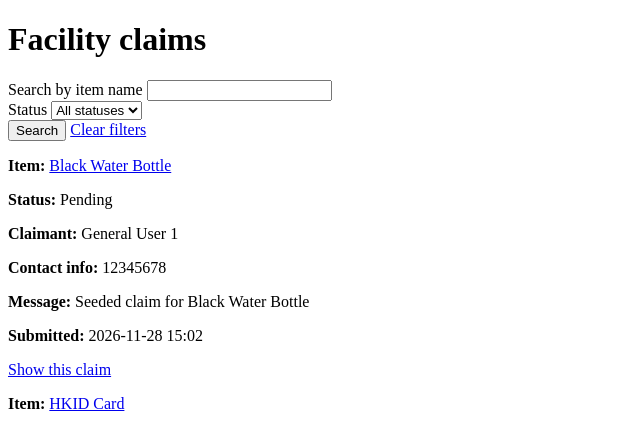
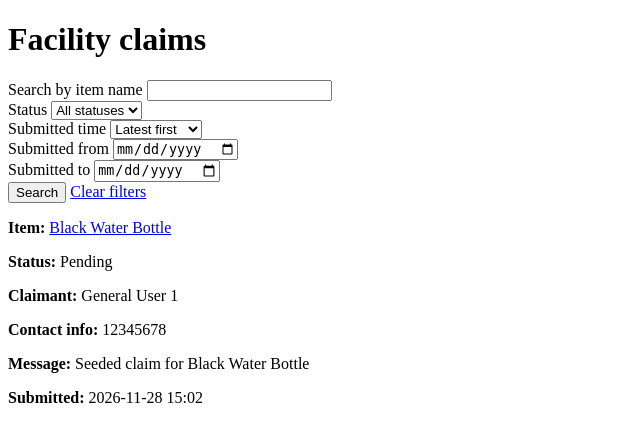
Before and after one commit to Lemona0403/csci3100-project, a Rails app: page /claims in a window 1280 px wide. Shown: the part 47-469 px from the top of the page, without its empty margins (0-640 px from the left). Run offline with Rails 7, Linux system fonts and the light colour scheme; a user stored in the database is signed in; data comes from the database, SQL or seed files in the repository; some libraries are stand-ins or nearby versions.

Commit message:
Implement filtering, sorting, and pagination for claims; add date range inputs and corresponding tests

```diff
--- a/lost_and_found_app/app/controllers/application_controller.rb
+++ b/lost_and_found_app/app/controllers/application_controller.rb
@@ -11,6 +11,15 @@ class ApplicationController < ActionController::Base
     redirect_to root_path, alert: "Staff access only." unless current_user&.staff?
   end
 
+  def parse_filter_date(value)
+    return if value.blank?
+    return unless value.is_a?(String) && value.match?(/\A\d{4}-\d{2}-\d{2}\z/)
+
+    Date.iso8601(value)
+  rescue ArgumentError
+    nil
+  end
+
   def configure_permitted_parameters
     devise_parameter_sanitizer.permit(:sign_up, keys: %i[name role facility_id])
     devise_parameter_sanitizer.permit(:account_update, keys: %i[name role facility_id])
--- a/lost_and_found_app/app/controllers/claims_controller.rb
+++ b/lost_and_found_app/app/controllers/claims_controller.rb
@@ -1,4 +1,6 @@
 class ClaimsController < ApplicationController
+  CLAIMS_PER_PAGE = 10
+
   before_action :set_item, only: %i[ new create ]
   before_action :set_claim, only: %i[ show edit update destroy ]
   before_action :require_login
@@ -9,11 +11,39 @@ class ClaimsController < ApplicationController
   # GET /claims or /claims.json
   def index
     if current_user.staff?
-      @claims = Claim.where(facility_id: current_user.facility_id).pending_first
+      @claims = Claim.where(facility_id: current_user.facility_id)
     else
       @claims = Claim.where(user_id: current_user.id)
     end
     @claims = @claims.search(params[:query]).by_status(params[:status])
+
+    @sort = params[:sort] == "earliest" ? "earliest" : "latest"
+    sort_direction = @sort == "earliest" ? :asc : :desc
+    if current_user.staff?
+      @claims = @claims.reorder(status: :asc, created_at: sort_direction, id: sort_direction)
+    else
+      @claims = @claims.reorder(created_at: sort_direction, id: sort_direction)
+    end
+
+    @submitted_from = parse_filter_date(params[:submitted_from])
+    @submitted_to = parse_filter_date(params[:submitted_to])
+    if params[:submitted_from].present? && @submitted_from.nil?
+      @submitted_date_filter_error = "Enter a valid submitted start date."
+    elsif params[:submitted_to].present? && @submitted_to.nil?
+      @submitted_date_filter_error = "Enter a valid submitted end date."
+    elsif @submitted_from && @submitted_to && @submitted_from > @submitted_to
+      @submitted_date_filter_error = "Submitted start date must be on or before end date."
+    else
+      @claims = @claims.where("claims.created_at >= ?", @submitted_from.beginning_of_day) if @submitted_from
+      @claims = @claims.where("claims.created_at <= ?", @submitted_to.end_of_day) if @submitted_to
+    end
+    @claims = @claims.none if @submitted_date_filter_error
+
+    @total_pages = (@claims.count.to_f / CLAIMS_PER_PAGE).ceil
+    @current_page = params[:page].to_s.to_i
+    @current_page = 1 unless @current_page.positive?
+    @current_page = [@current_page, [@total_pages, 1].max].min
+    @claims = @claims.limit(CLAIMS_PER_PAGE).offset((@current_page - 1) * CLAIMS_PER_PAGE)
   end
 
   # GET /claims/1 or /claims/1.json
--- a/lost_and_found_app/app/models/claim.rb
+++ b/lost_and_found_app/app/models/claim.rb
@@ -30,8 +30,6 @@ class Claim < ApplicationRecord
     end
   }
 
-  scope :pending_first, -> { order(:status, created_at: :desc) }
-
   def approve!
     raise "The claim has been approved or rejected" unless pending?
     update!(status: :approved)
--- a/lost_and_found_app/app/views/claims/index.html.erb
+++ b/lost_and_found_app/app/views/claims/index.html.erb
@@ -13,8 +13,29 @@
                     { include_blank: "All statuses", selected: params[:status] } %>
   </div>
 
+  <div>
+    <%= form.label :sort, "Submitted time" %>
+    <%= form.select :sort,
+                    [["Latest first", "latest"], ["Earliest first", "earliest"]],
+                    { selected: @sort } %>
+  </div>
+
+  <div>
+    <%= form.label :submitted_from, "Submitted from" %>
+    <%= form.date_field :submitted_from, value: params[:submitted_from] %>
+  </div>
+
+  <div>
+    <%= form.label :submitted_to, "Submitted to" %>
+    <%= form.date_field :submitted_to, value: params[:submitted_to] %>
+  </div>
+
   <%= form.submit "Search" %>
   <%= link_to "Clear filters", claims_path %>
+<% end %>
+
+<% if @submitted_date_filter_error %>
+  <p role="alert"><%= @submitted_date_filter_error %></p>
 <% end %>
 
 <div id="claims">
@@ -30,4 +51,29 @@
   <p>No claims match your filters.</p>
 <% end %>
 
+<% if @total_pages > 1 %>
+  <nav aria-label="Claim pages">
+    <% if @current_page > 1 %>
+      <%= link_to "Previous",
+                  claims_path(request.query_parameters.except("page").merge(page: @current_page - 1)) %>
+    <% end %>
+
+    <span>Page <%= @current_page %> of <%= @total_pages %></span>
+
+    <% if @current_page < @total_pages %>
+      <%= link_to "Next",
+                  claims_path(request.query_parameters.except("page").merge(page: @current_page + 1)) %>
+    <% end %>
+
+    <%= form_with url: claims_path, method: :get do |form| %>
+      <% request.query_parameters.except("page").each do |key, value| %>
+        <%= hidden_field_tag key, value %>
+      <% end %>
+      <%= form.label :page, "Go to page" %>
+      <%= form.number_field :page, in: 1..@total_pages, value: @current_page %>
+      <%= form.submit "Go" %>
+    <% end %>
+  </nav>
+<% end %>
+
 <%= link_to "Browse items to claim", items_path %>
```
Also changed, not shown: lost_and_found_app/app/controllers/items_controller.rb (+0 -9 lines), lost_and_found_app/test/controllers/claims_controller_test.rb (+133 -0 lines), lost_and_found_app/test/controllers/users_controller_test.rb (+26 -0 lines).
